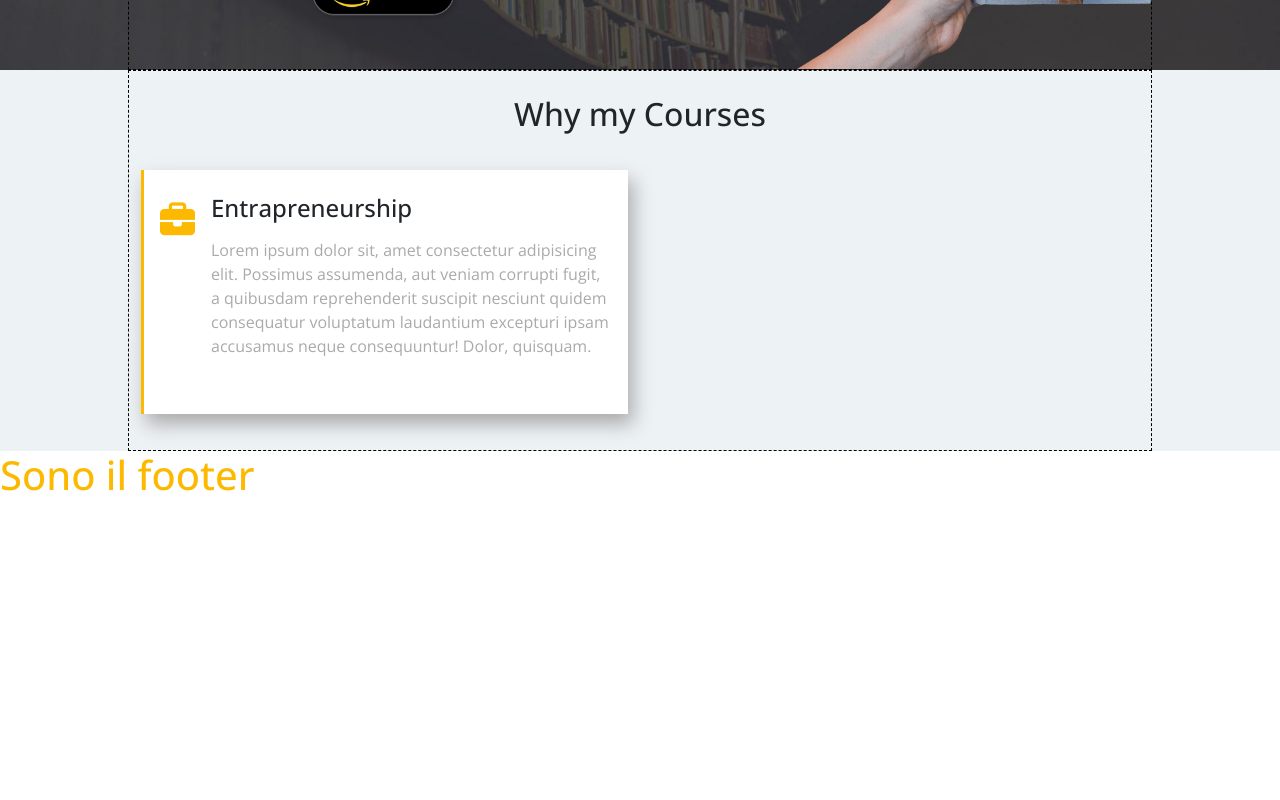
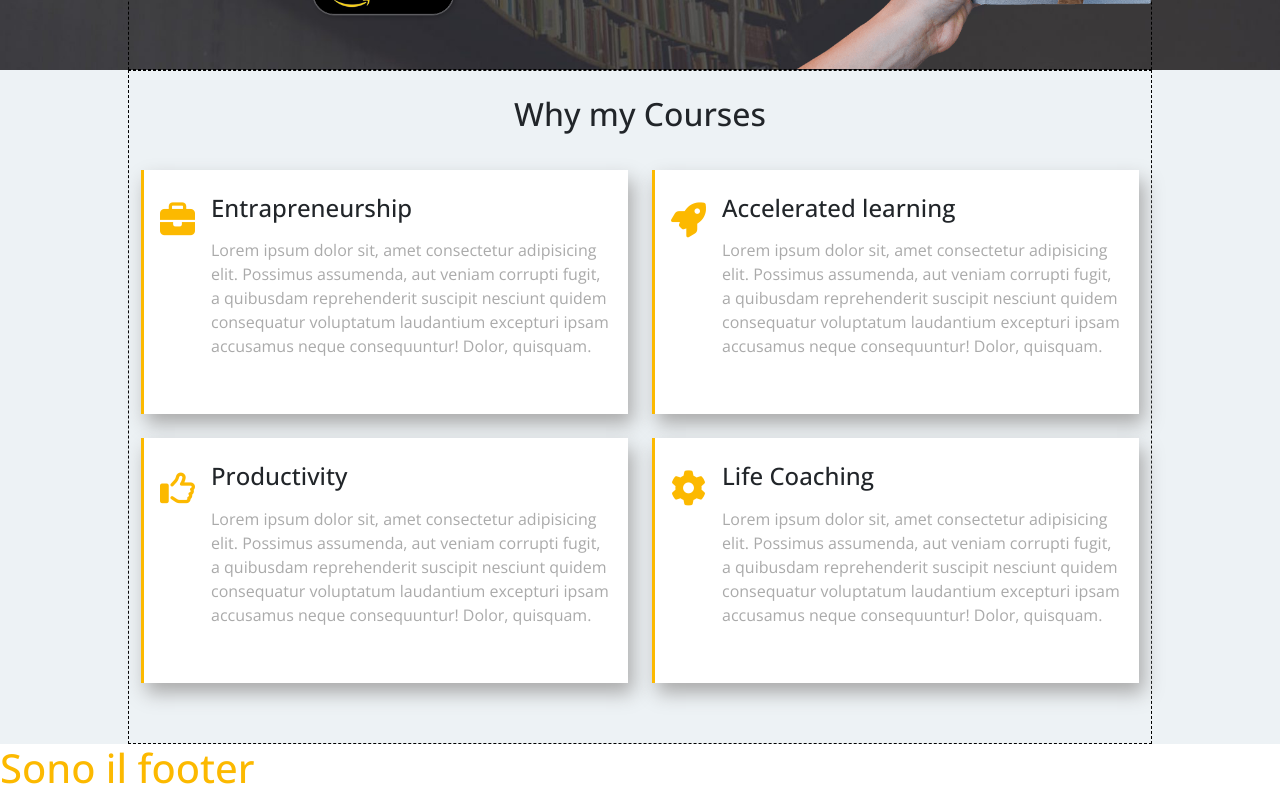
Before and after one commit to gianlucafalaschi/proj-html-vuejs, a Vue app: page / in a window 1280 px wide. Shown: the part 2311-3111 px from the top of the page. Before the commit the page ends 2818 px from the top, so only its background shows below. Built offline with nearby package versions, Linux system fonts and the light colour scheme.

Commit message:
individual card completed

```diff
--- a/src/components/AppWhyCourses.vue
+++ b/src/components/AppWhyCourses.vue
@@ -9,7 +9,7 @@
             <div class="ms-row text-center">
                 <h2 class="py-4 mb-0">Why my Courses</h2>
             </div>
-            <div class="ms-row d-flex flex-wrap pb-4">
+            <div class="ms-row d-flex flex-wrap pb-5">
                 <!-- card 1 -->
                 <div class="ms-card d-flex py-4 px-3">
                     <div class="ms-card-icon me-3">
@@ -21,14 +21,39 @@
                     </div>
                 </div>
                 <!--/ card 1 -->
+
                 <!-- card 2 -->
-
+                <div class="ms-card d-flex py-4 px-3">
+                    <div class="ms-card-icon me-3">
+                        <i class="fa-solid fa-rocket"></i>
+                    </div>
+                    <div class="ms-card-description">
+                        <h4 class="ms-card-title  pb-3 mb-0">Accelerated learning</h4>
+                        <p class="ms-card-subtitle pb-3">Lorem ipsum dolor sit, amet consectetur adipisicing elit. Possimus assumenda, aut veniam corrupti fugit, a quibusdam reprehenderit suscipit nesciunt quidem consequatur voluptatum laudantium excepturi ipsam accusamus neque consequuntur! Dolor, quisquam.</p>
+                    </div>
+                </div>
                 <!--/ card 2 -->
                 <!-- card 3 -->
-
+                <div class="ms-card d-flex py-4 px-3">
+                    <div class="ms-card-icon me-3">
+                        <i class="fa-regular fa-thumbs-up"></i>
+                    </div>
+                    <div class="ms-card-description">
+                        <h4 class="ms-card-title  pb-3 mb-0">Productivity</h4>
+                        <p class="ms-card-subtitle pb-3">Lorem ipsum dolor sit, amet consectetur adipisicing elit. Possimus assumenda, aut veniam corrupti fugit, a quibusdam reprehenderit suscipit nesciunt quidem consequatur voluptatum laudantium excepturi ipsam accusamus neque consequuntur! Dolor, quisquam.</p>
+                    </div>
+                </div>
                 <!--/ card 3 -->
                 <!-- card 4 -->
-
+                <div class="ms-card d-flex py-4 px-3">
+                    <div class="ms-card-icon me-3">
+                        <i class="fa-solid fa-gear"></i>
+                    </div>
+                    <div class="ms-card-description">
+                        <h4 class="ms-card-title  pb-3 mb-0">Life Coaching</h4>
+                        <p class="ms-card-subtitle pb-3">Lorem ipsum dolor sit, amet consectetur adipisicing elit. Possimus assumenda, aut veniam corrupti fugit, a quibusdam reprehenderit suscipit nesciunt quidem consequatur voluptatum laudantium excepturi ipsam accusamus neque consequuntur! Dolor, quisquam.</p>
+                    </div>
+                </div>
                 <!--/ card 4 -->
             </div>
         </div>
```
